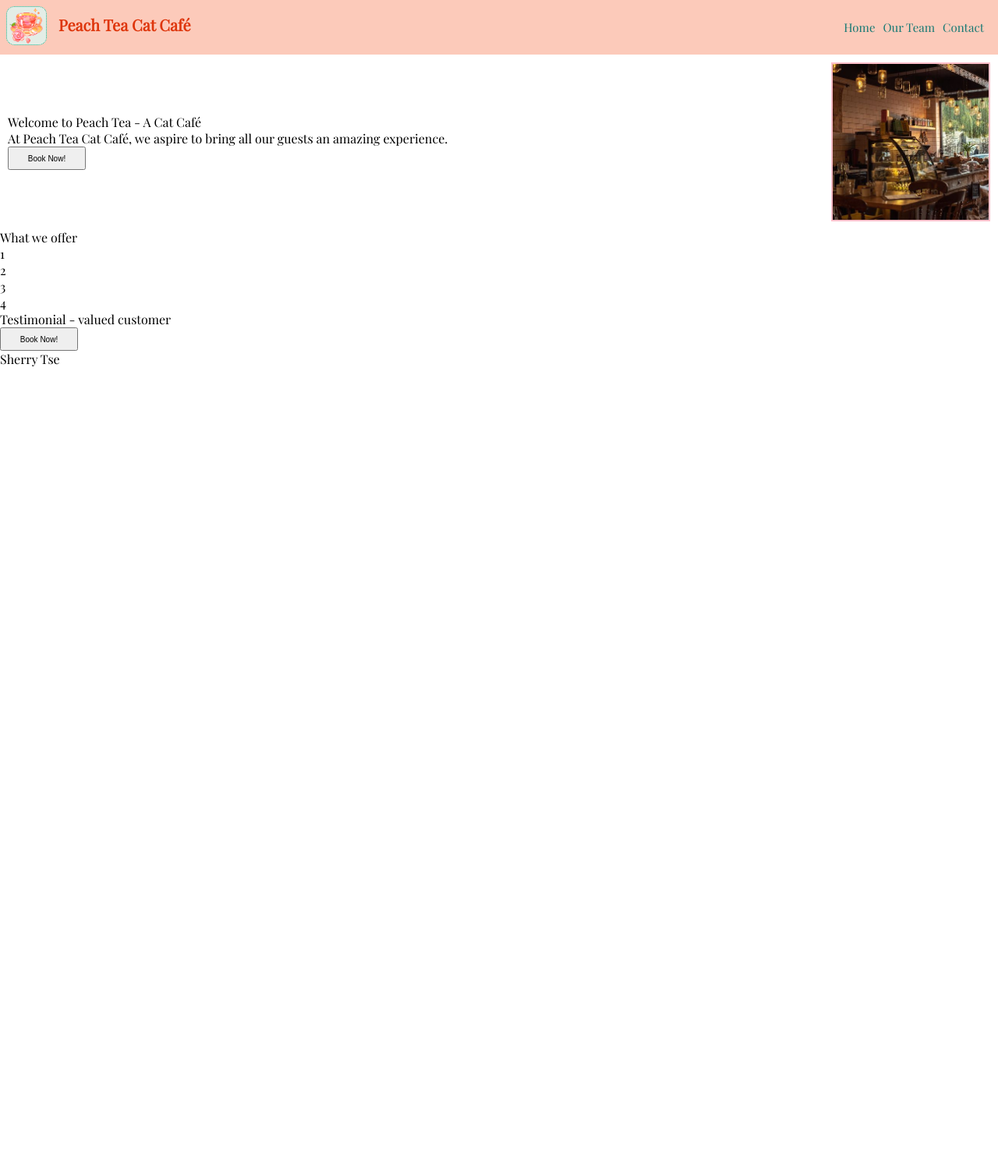
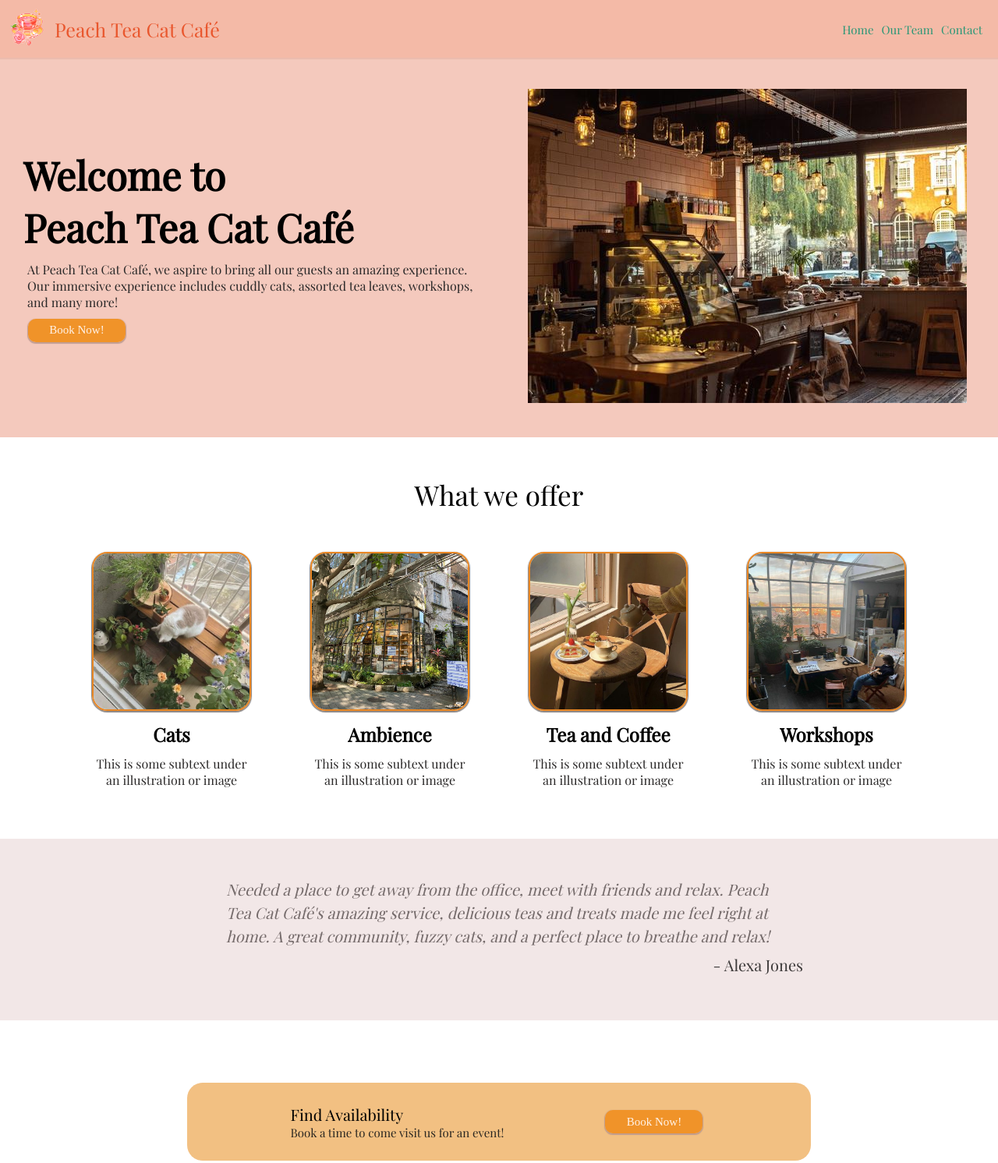
Before and after one commit to stse3/sherry-web, a plain HTML site: page index.html in a window 1280 px wide. Shown: the top 1492 px of the page at 78% size. Before the commit the page ends 800 px from the top, so only its background shows below. Drawn offline with nearby package versions, Linux system fonts and the light colour scheme.

Commit message:
Finished the website

```diff
--- a/index.html
+++ b/index.html
@@ -9,11 +9,13 @@
 </head>
 <body>
     <div class="header">
-        <div class="title-icon">
-            <img class ="img-logo" src="images/peach-tea logo.png">
+        <div class="title">
+            <div class="title-icon">
+                <img class ="img-logo" src="images/peach-tea logo.png">
+            </div>
+            <div class ="title-logo">Peach Tea Cat Café</div>
         </div>
-        <div class ="title-logo">Peach Tea Cat Café</div>
-        <div class = "links">
+            <div class = "links">
             <ul>
                 <li><a href="index.html">Home</a></li>
                 <li><a href="#">Our Team</a></li>
@@ -23,42 +25,75 @@
     </div>
     <div class="intro">
         <div class="intro-info">
-            <div class="intro-title">Welcome to Peach Tea - A Cat Café </div>
-            <div class="subtext">At Peach Tea Cat Café, we aspire to bring all our guests an amazing experience.</div>
+            <div class="intro-title">
+                <h1>Welcome to <br> Peach Tea Cat Café</h1>
+            </div>
+            <div class="subtext">At Peach Tea Cat Café, we aspire to bring all our guests an amazing experience. Our immersive experience includes cuddly cats, assorted tea leaves, workshops, and many more!</div>
             <button id="intro">Book Now!</button>
         </div>
-        <div class="intro-image">
-            <img src="images/cafe photo.jpeg">
+        <div class="intro-image-container">
+            <img class ="intro-image"src="images/cafe photo.jpeg">
         </div>
     </div>
     <div class="information">
         <div class="info-title">What we offer</div>
         <div class="info-main-container">
         <div class="info-container">
-            <div class="photo"1>1</div>
-            <div class="subtext"></div>
+            <div class="photo">
+                <img class="photo-shrink" src="images/cat-cafe.jpeg">
+            </div>
+            <div class="info-text">
+                <h2>Cats</h2>
+                <p class="subtext" id="info">This is some subtext under an illustration or image</p>
+            </div>
         </div>
         <div class="info-container">
-            <div class="photo">2</div>
-            <div class="subtext"></div>
+            <div class="photo">
+                <img class="photo-shrink" src="images/cafe-building.jpeg">
+            </div>
+            <div class="info-text">
+                <h2>Ambience</h2>
+                <p class="subtext" id="info">This is some subtext under an illustration or image</p>
+            </div>
         </div>
         <div class="info-container">
-            <div class="photo">3</div>
-            <div class="subtext"></div>
+            <div class="photo">
+                <img class="photo-shrink" src="images/cafe-food.jpeg">
+            </div>
+            <div class="info-text">
+                <h2>Tea and Coffee</h2>
+                <p class="subtext" id="info">This is some subtext under an illustration or image</p>
+            </div>
         </div>
         <div class="info-container">
-            <div class="photo">4</div>
-            <div class="subtext"></div>
+            <div class="photo">
+                <img class="photo-shrink" src="images/cafe-books.jpeg">
+            </div>
+            <div class="info-text">
+                <h2>Workshops</h2>
+                <p class="subtext" id="info">This is some subtext under an illustration or image</p>
+            </div>
         </div>
     </div>
 
     </div>
-    <div class="testimonial">Testimonial - valued customer</div>
+    <div class="testimonial">
+        <div class="main-testimonial">
+            Needed a place to get away from the office, meet with friends and relax. Peach Tea Cat Café's amazing service, delicious teas and treats made me feel right at home. A great community, fuzzy cats, and a perfect place to breathe and relax!
+        </div>
+        <div class="name-testimonial">
+            - Alexa Jones
+        </div>
+    </div>
     <div class="call-to-action">
         <div class ="call-container">
+            <div class ="call-info">
+                <div class="call-title">Find Availability</div>
+                <div class= "call-text">Book a time to come visit us for an event!</div>
+            </div>
             <button id="call">Book Now!</button>
         </div>
+
     </div>
-    <div class="footer">Sherry Tse</div>
+    <div class="footer">Created by Sherry Tse</div>
 </body>
-</html>
--- a/style.css
+++ b/style.css
@@ -1,104 +1,230 @@
 body{
     display:flex;
-    flex-flow: column wrap;
-    justify-content: space-between;
-    align-items:stretch;
+    flex-direction: column;
+    margin: 0;
+    padding:0;
     font-family: 'Playfair Display';
-    margin:0;
-    overflow:hidden;
+
+
 }
 
-.header{
-    display:flex;
+.header,.footer{
+    display: flex;
+    background-color: #f4baa7;
+    margin: 0px;
+    padding: 10px;
+    justify-content: space-between;
+    align-items: center;
+    box-shadow: 0 1px 1px 1px rgba(167, 122, 110, 0.887);
+
+}
+.footer{
+    justify-content: center;
+}
+ul{
+    display: flex;
     flex-direction: row;
-    flex-wrap: wrap;
-    justify-content: space-between;
-    flex:1 1 auto;
-    padding:10px;
-    margin:0;
-    background-color: #FCCABA;
-    padding: 8px;
-    flex-basis:0;
-    margin: 0;
-
+    gap: 10px;
+    list-style: none;
 
 }
 .links{
     margin-right: 10px;
 }
-.img-logo{
-    width: 50px;
-    height: 48px;
-    border: 1.5px dotted #18b28b;
-    border-radius: 20%;
-    margin:0;
-    background-color:#e3ede6;
-}
-.title-logo{
-    font-weight: bold;
-    font-size: 20px;
-    color:#de350b;
-    display:flex;
-    flex:1;
-    margin: 10px 15px;
-}
-
-ul{
+.title{
     display:flex;
     flex-direction: row;
     gap: 10px;
-    flex-wrap:nowrap;
-    list-style: none;
-
+    align-items: center;
+}
+.title-icon{
+    flex-grow: 2;
+}
+.title-logo{
+    color:rgba(231, 75, 31, 0.887);
+    font-size: 25px;
+}
+.img-logo{
+    height:50px;
+    width: 50px;
 }
 a{
     text-decoration: none;
-    color: #06736ff1;
-    font-size:15px;
+    color: rgb(41, 151, 118);
+    font-size: 15px;
 
 }
 .intro{
+    background-color:rgba(243, 194, 181, 0.887);
     display: flex;
-    flex-flow: row nowrap;
-    flex:1 1 0;
-    justify-content: flex-end;
+    flex-direction: row;
+    justify-content: center;
     align-items: center;
     padding: 10px;
 
 }
-.intro-image{
-    display:flex;
-    height:200px;
-    width: 200px;
-    border: 2px solid pink;
-    overflow: hidden;
-    flex-basis:1;
-
-}
 .intro-info{
-    display:flex;
-    flex-flow: column nowrap;
-    flex:1;
-    flex-basis:1;
-    justify-content: center;
+    flex-grow:1;
+    flex-shrink:1;
+    padding: 20px;
 
 
 
 }
 
+.intro-image{
+
+    padding: 30px;
+
+
+}
+
+h1{
+    margin:0;
+}
+.intro-title{
+    padding: 0;
+    margin-bottom: 5px;
+    font-size: 25px;
+}
+.subtext{
+    padding: 5px;
+    color: rgb(43, 41, 41);
+}
 button{
-    width:100px;
+    width:125px;
     height:30px;
     font-size:10px;
-
+    font-family: serif;
+    border:none;
+    margin: 6px;
+    font-size: 15px;
+    border-radius: 10px;
+    font-family:serif;
+    font-weight:300;
+    background-color: #f09329fe;
+    color: rgb(255, 242, 232);
+    box-shadow: 0 1px 1px 1px rgba(186, 151, 141, 0.887);
+}
+button:hover{
+    background-color: #e06c14fe;
 
 }
 .information{
     display:flex;
-    flex:1;
-    flex-flow: column wrap;
+    flex-direction: column;
+    align-items: center;
+    padding-bottom: 60px;
 }
-.footer{
-    display:flex;
+.info-title{
+    padding: 40px;
+    margin: 10px;
+    font-size: 35px;
 
 }
+.info-main-container{
+    display:flex;
+    flex-flow: row wrap;
+    gap: 70px;
+    justify-content: center;
+    align-items: center;
+
+
+}
+.photo-shrink{
+    height: 200px;
+    width: 200px;
+    border-radius: 20px;
+    border: 2px solid rgb(232, 134, 35);
+    box-shadow:0 1px 1px 1px rgba(124, 117, 115, 0.887);
+    margin-bottom: 10px;
+}
+.info-container{
+    display:flex;
+    flex-flow: column wrap;
+    justify-content: center;
+    align-items:center;
+
+}
+
+.info-text{
+    display:flex;
+    flex-direction: column;
+    justify-content: center;
+    align-items: center;
+    gap: 6px;
+
+}
+#info.subtext{
+    width: 200px;
+    text-align:center;
+
+}
+a:hover{
+    color: red;
+}
+h2{
+    padding:0;
+    margin:0;
+}
+p{
+    padding:0;
+    margin:0;
+}
+.testimonial{
+    background-color:rgb(242, 231, 231);
+    display:flex;
+    flex-direction: column;
+    justify-content: center;
+    align-items: center;
+    padding: 50px;
+
+
+}
+.main-testimonial{
+    font-size: 20px;
+    color: rgb(116, 106, 106);
+    font-style: italic;
+    width: 700px;
+    line-height: 30px;
+    font-weight:100;
+    font-size: 20px;
+
+}
+.name-testimonial{
+    margin: 8px;
+    align-self: flex-end;
+    margin-right: 200px;
+    color: rgb(61, 58, 58);
+    font-size: 20px;
+
+}
+.call-to-action{
+    display:flex;
+    padding: 80px;
+    justify-content: center;
+}
+.call-container{
+    display:flex;
+    justify-content: center;
+    align-items: center;
+    height: 100px;
+    width: 800px;
+    background-color: rgb(242, 192, 130);
+    border-radius: 20px;
+    gap:30px;
+}
+.call-info{
+
+
+}
+.call-title{
+    font-size:20px;
+}
+.call-text{
+    font-size:15px;
+    color: rgb(42, 38, 33);
+}
+#call{
+    margin-left: 100px;
+}
```
Also changed, not shown: images/cafe-books.jpeg (added), images/cafe-building.jpeg (added), images/cafe-food.jpeg (added), images/cat-cafe.jpeg (added).
